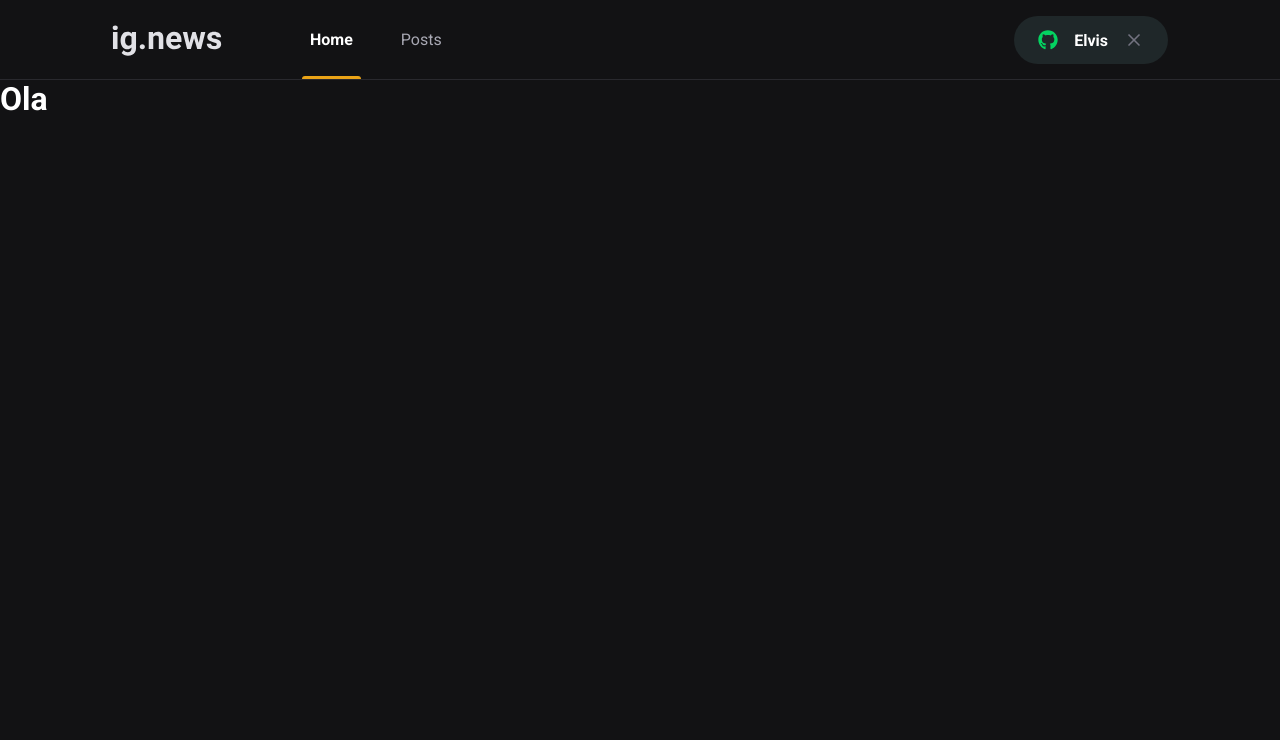
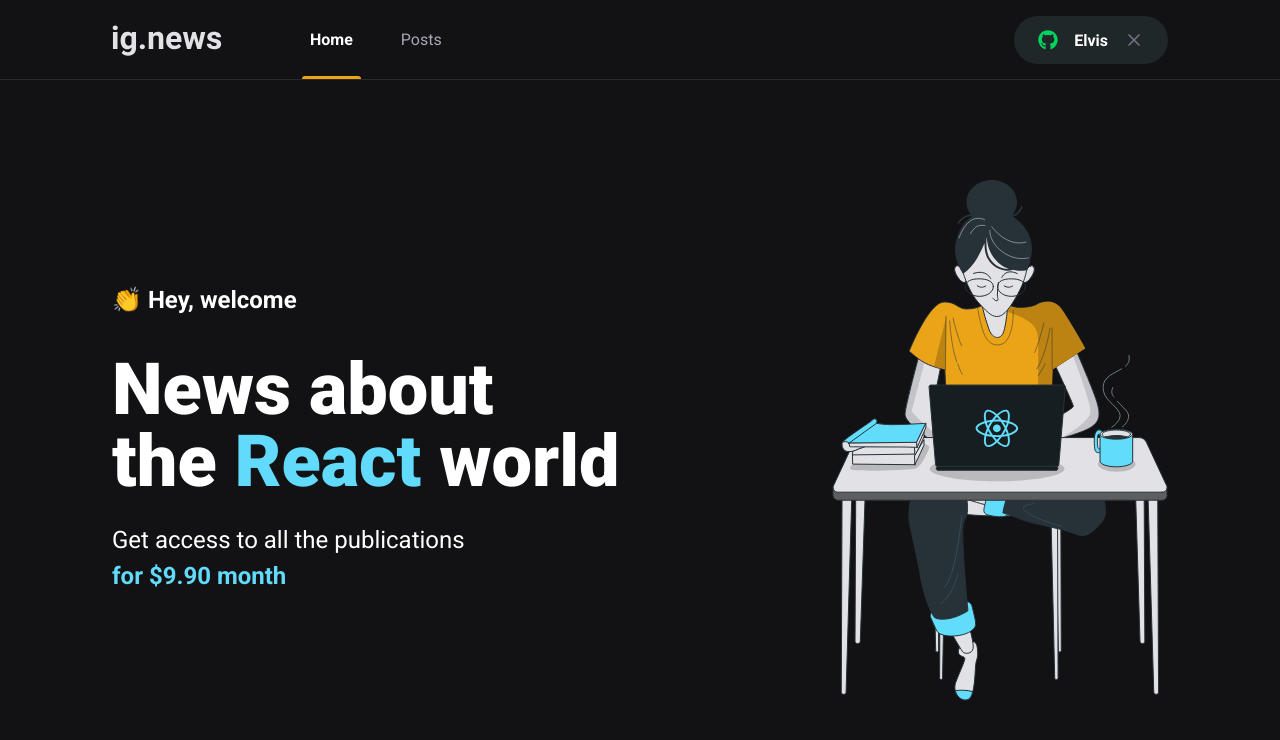
Before and after one commit to elvisea/ignews, a Next.js app: page / in a window 1280 px wide. Shown: the top 740 px of the page. Built offline with nearby package versions, Linux system fonts and the light colour scheme.

Commit message:
Página Home

```diff
--- /dev/null
+++ b/src/pages/home.module.scss
@@ -0,0 +1,45 @@
+.contentContainer {
+  max-width: 1120px;
+  margin: 0 auto;
+  padding: 0 2rem;
+  height: calc(100vh - 5rem);
+
+  display: flex;
+  align-items: center;
+  justify-content: space-between;
+}
+
+.hero {
+  max-width: 600px;
+
+  > span {
+    font-size: 1.5rem;
+    font-weight: bold;
+  }
+
+  h1 {
+    font-size: 4.5rem;
+    line-height: 4.5rem;
+    font-weight: 900;
+    margin-top: 2.5rem;
+
+    span {
+      color: var(--cyan-500);
+    }
+  }
+
+  p {
+    font-size: 1.5rem;
+    line-height: 2.25rem;
+    margin-top: 1.5rem;
+
+    span {
+      color: var(--cyan-500);
+      font-weight: bold;
+    }
+  }
+
+  button {
+    margin-top: 2.5rem;
+  }
+}
--- a/src/pages/index.tsx
+++ b/src/pages/index.tsx
@@ -1,14 +1,30 @@
 import Head from 'next/head'
+
+import styles from "./home.module.scss";
 
 export default function Home() {
   return (
     <>
       <Head>
-        <title>INICIO | IG.NEWS</title>
+        <title>Home | ig.news</title>
       </Head>
-      <h1>
-        Ola
-      </h1>
+
+      <main className={styles.contentContainer}>
+        <section className={styles.hero}>
+          <span>👏 Hey, welcome</span>
+
+          <h1>
+            News about <br /> the <span>React</span> world
+          </h1>
+
+          <p>
+            Get access to all the publications <br />
+            <span>for $9.90 month</span>
+          </p>
+        </section>
+
+        <img src="/images/avatar.svg" alt="Girl Coding" />
+      </main>
     </>
   )
 }
```
